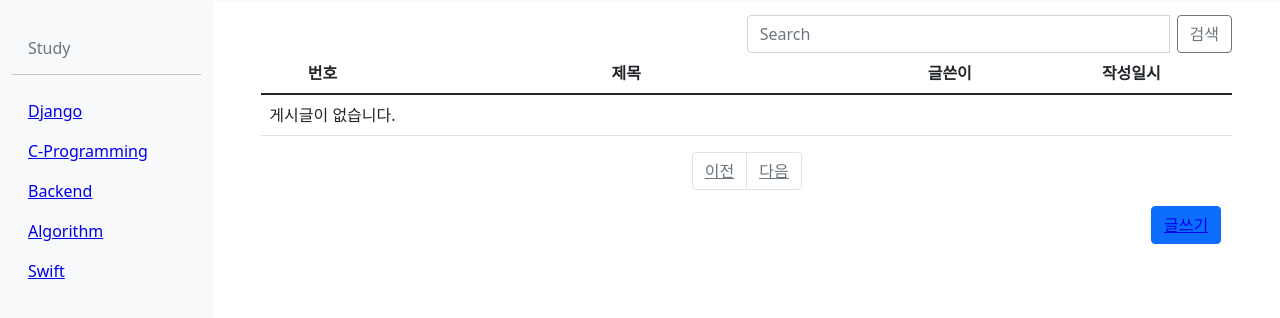
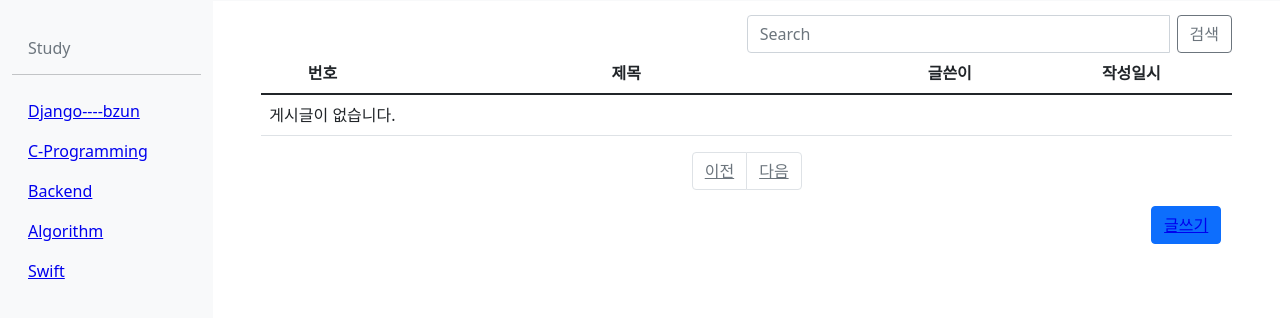
Before and after one commit to kyle4293/Cona, a Django app: page /nagne/study/ in a window 1280 px wide; the page is wider, and only the part inside the window is pictured. Shown: the part 56-374 px from the top of that part. Run offline with Django 4.2, Linux system fonts and the light colour scheme; some libraries are stand-ins or nearby versions.

Commit message:
bzun changed

```diff
--- a/templates/nagne/study.html
+++ b/templates/nagne/study.html
@@ -14,7 +14,7 @@
         <ul class="nav flex-column">
           <li class="nav-item">
             <a class="nav-link" href="#django">
-              Django
+              Django----bzun
             </a>
           </li>
           <li class="nav-item">
```
